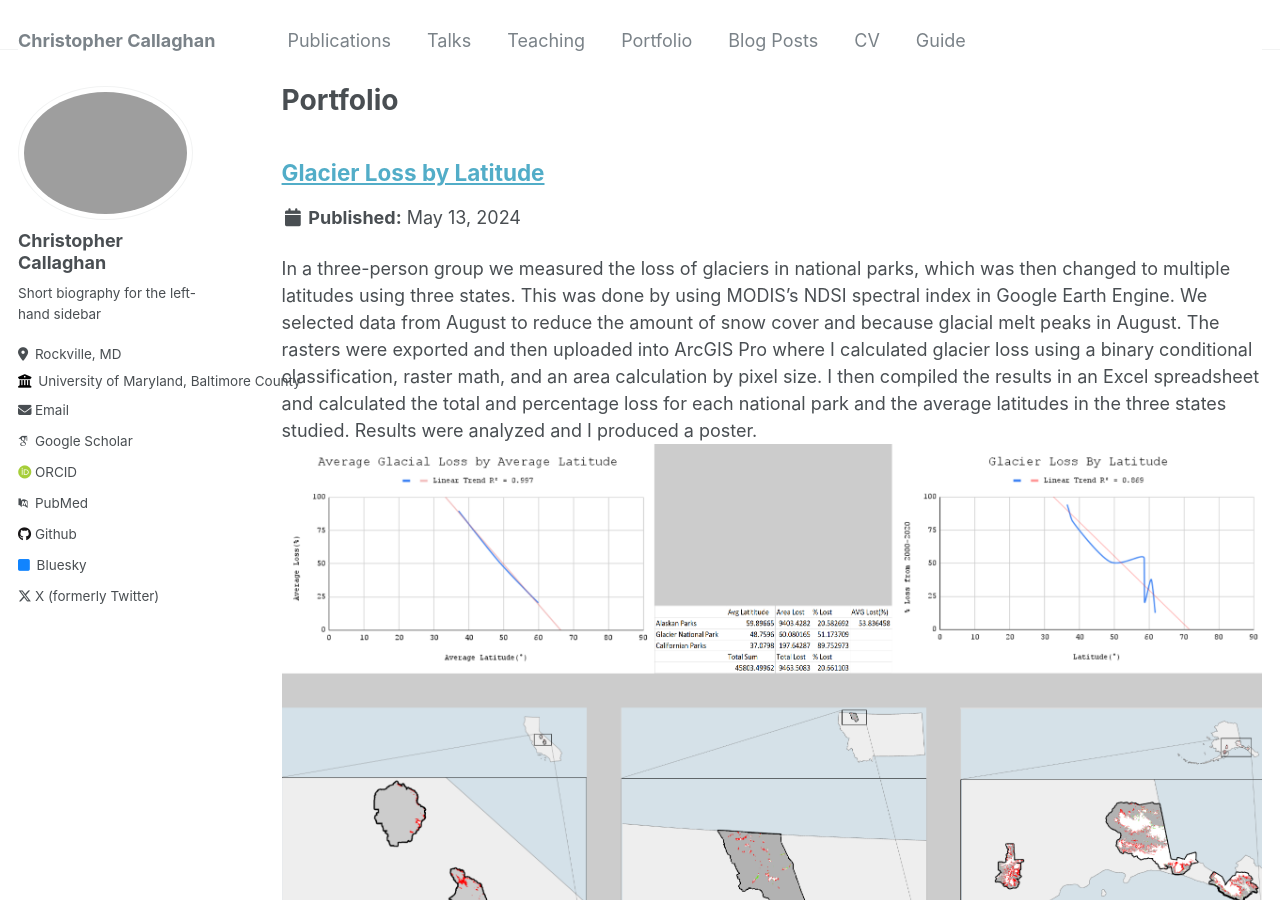
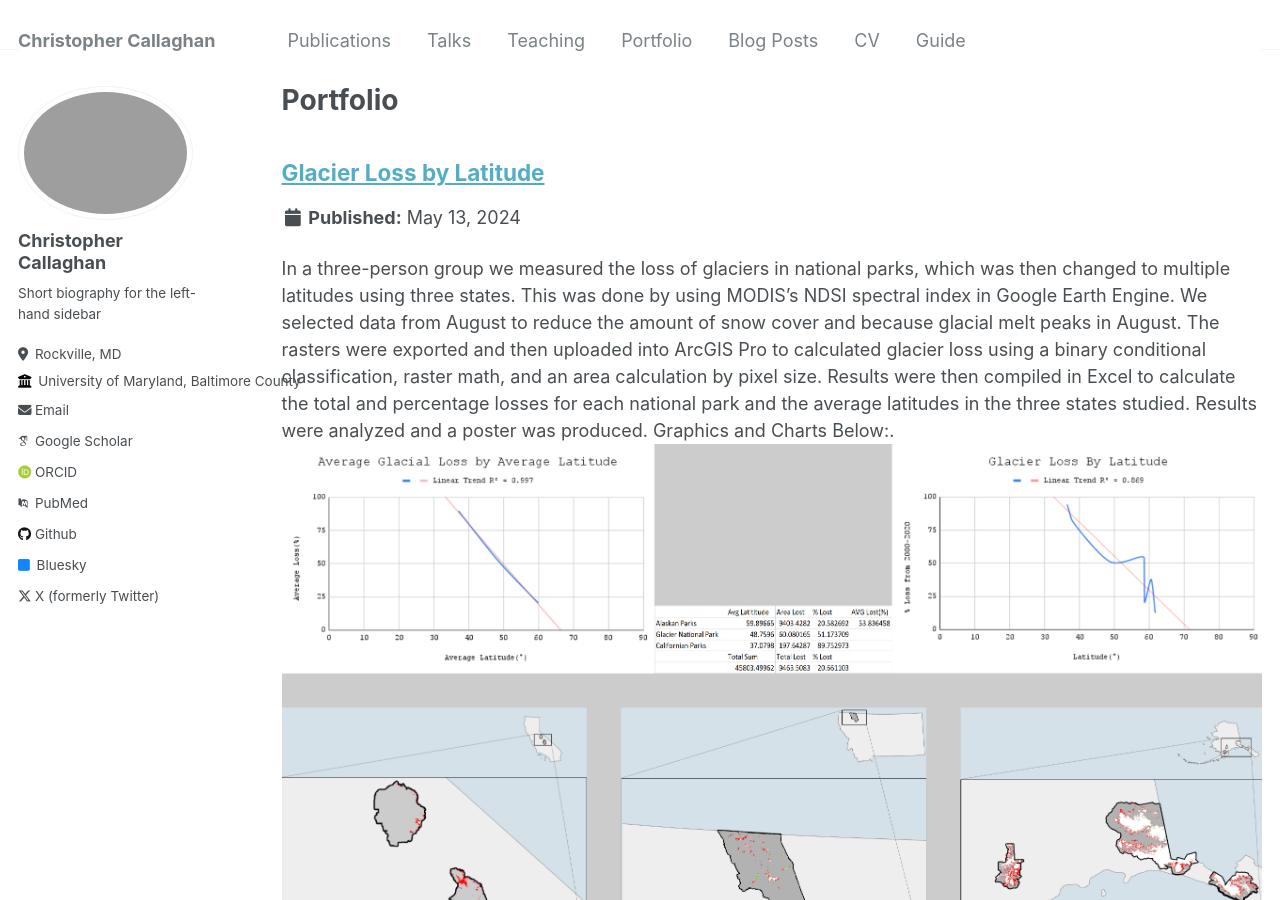
Before and after one commit to CallaghanC03/CallaghanC03.github.io, a Jekyll site: the page built from _pages/portfolio.html, in a window 1280 px wide and 900 px high. Built offline with Jekyll 4.4.1, drawn with Linux system fonts in a browser that asks for light colours; some web fonts are replaced.

Commit message:
Update Glacier_Loss.md

```diff
--- a/_portfolio/Glacier_Loss.md
+++ b/_portfolio/Glacier_Loss.md
@@ -1,6 +1,6 @@
 ---
 title: "Glacier Loss by Latitude"
-excerpt: "In a three-person group we measured the loss of glaciers in national parks, which was then changed to multiple latitudes using three states. This was done by using MODIS’s NDSI spectral index in Google Earth Engine. We selected data from August to reduce the amount of snow cover and because glacial melt peaks in August. The rasters were exported and then uploaded into ArcGIS Pro where I calculated glacier loss using a binary conditional classification, raster math, and an area calculation by pixel size. I then compiled the results in an Excel spreadsheet and calculated the total and percentage loss for each national park and the average latitudes in the three states studied. Results were analyzed and I produced a poster.<br/><img src='/images/381_git.png'>"
+excerpt: "In a three-person group we measured the loss of glaciers in national parks, which was then changed to multiple latitudes using three states. This was done by using MODIS’s NDSI spectral index in Google Earth Engine. We selected data from August to reduce the amount of snow cover and because glacial melt peaks in August. The rasters were exported and then uploaded into ArcGIS Pro to calculated\ glacier loss using a binary conditional classification, raster math, and an area calculation by pixel size. Results were then compiled in Excel to calculate the total and percentage losses for each national park and the average latitudes in the three states studied. Results were analyzed and a poster was produced. Graphics and Charts Below:.<br/><img src='/images/381_git.png'>"
 collection: portfolio
 ---
 
```
